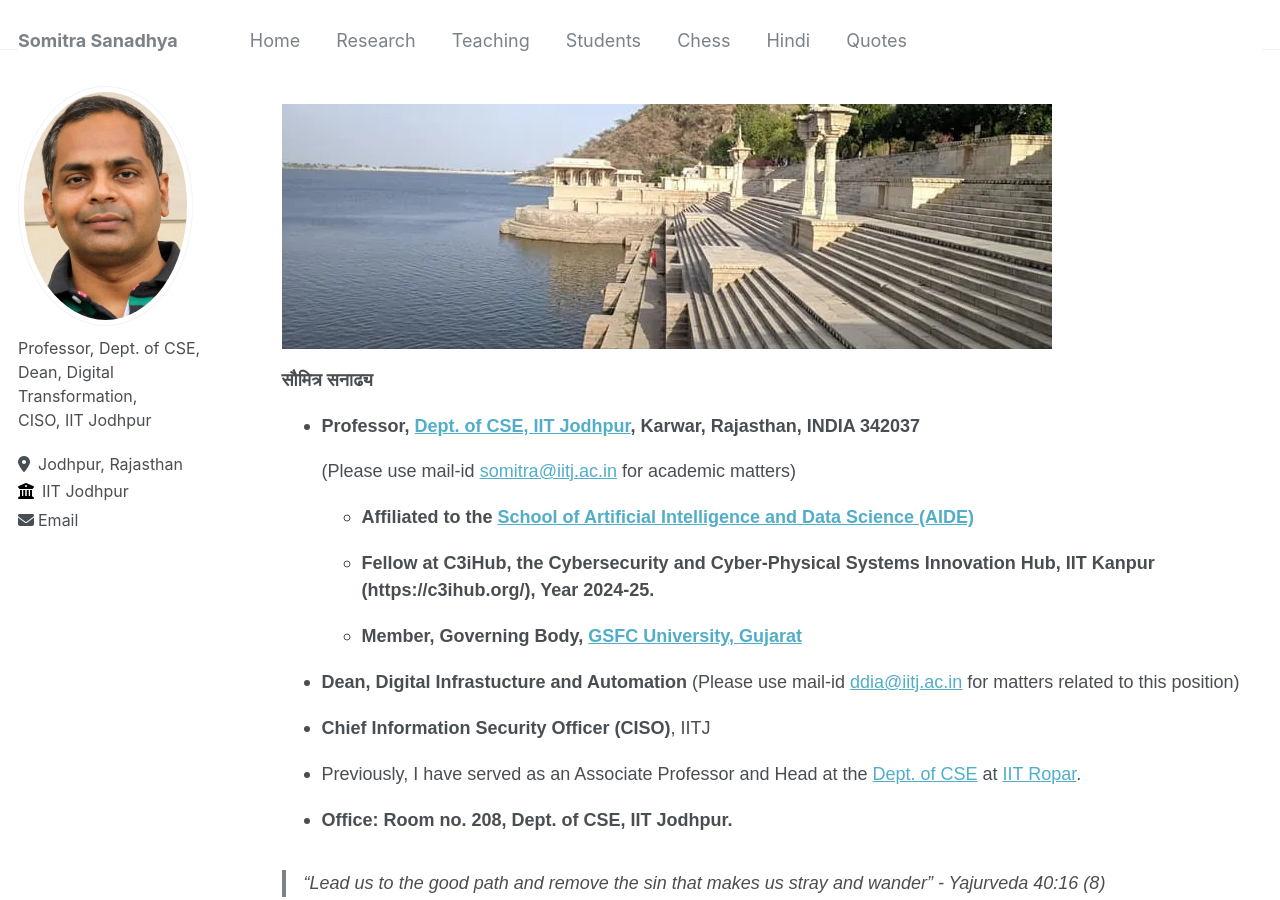
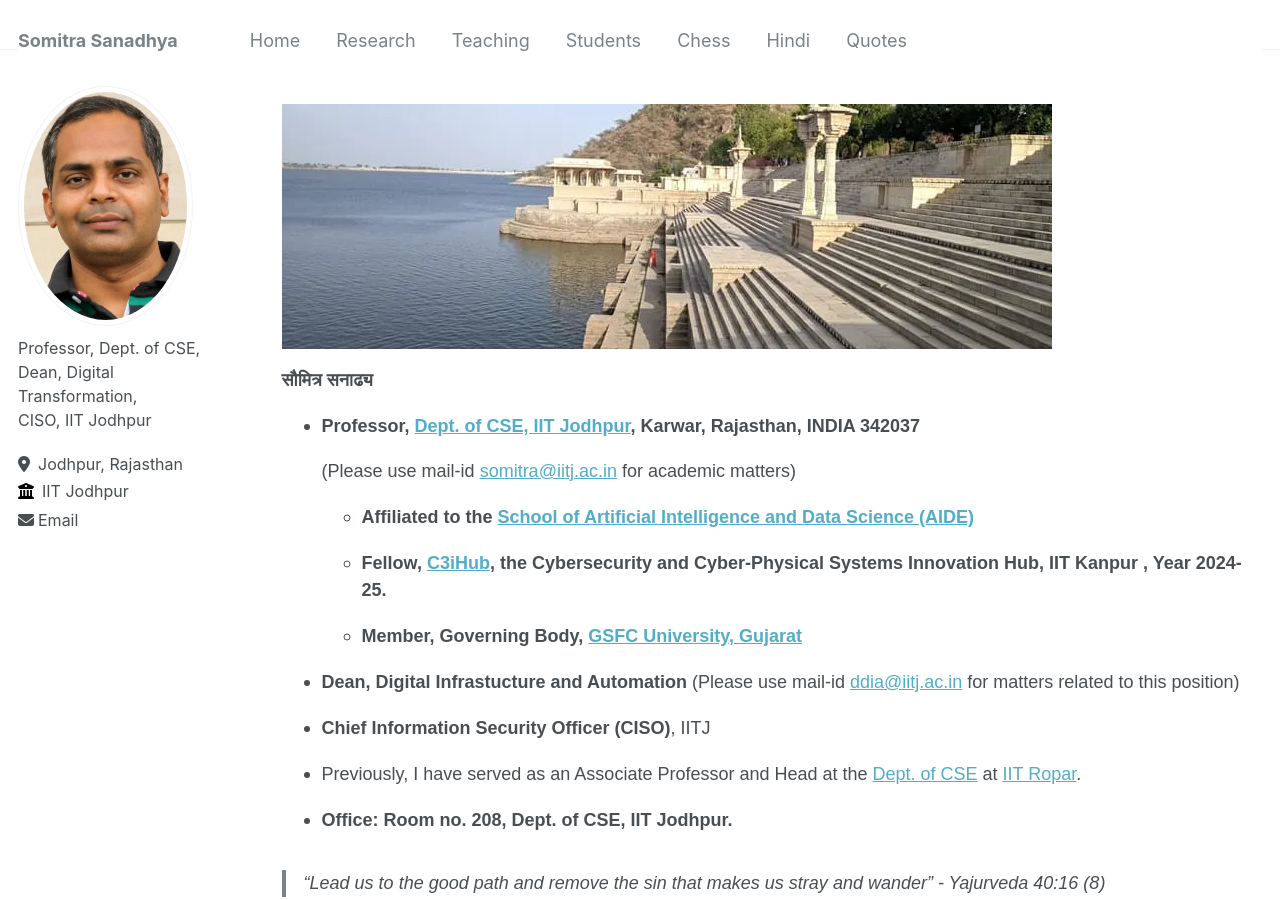
Before and after one commit to somitra-sanadhya/somitra-sanadhya.github.io, a Jekyll site: the page built from _pages/about.md, in a window 1280 px wide and 900 px high. Built offline with Jekyll 4.4.1, drawn with Linux system fonts in a browser that asks for light colours.

Commit message:
Update about.md

```diff
--- a/_pages/about.md
+++ b/_pages/about.md
@@ -17,7 +17,7 @@ redirect_from:
 
     + **Affiliated to the [School of Artificial Intelligence and Data Science (AIDE)](https://aide.iitj.ac.in/)**
 
-    + **Fellow at C3iHub, the Cybersecurity and Cyber-Physical Systems Innovation Hub, IIT Kanpur (https://c3ihub.org/), Year 2024-25.**
+    + **Fellow, [C3iHub](https://c3ihub.org/), the Cybersecurity and Cyber-Physical Systems Innovation Hub, IIT Kanpur , Year 2024-25.**
 
     + **Member, Governing Body, [GSFC University, Gujarat](https://www.gsfcuniversity.ac.in/)**
 
```
